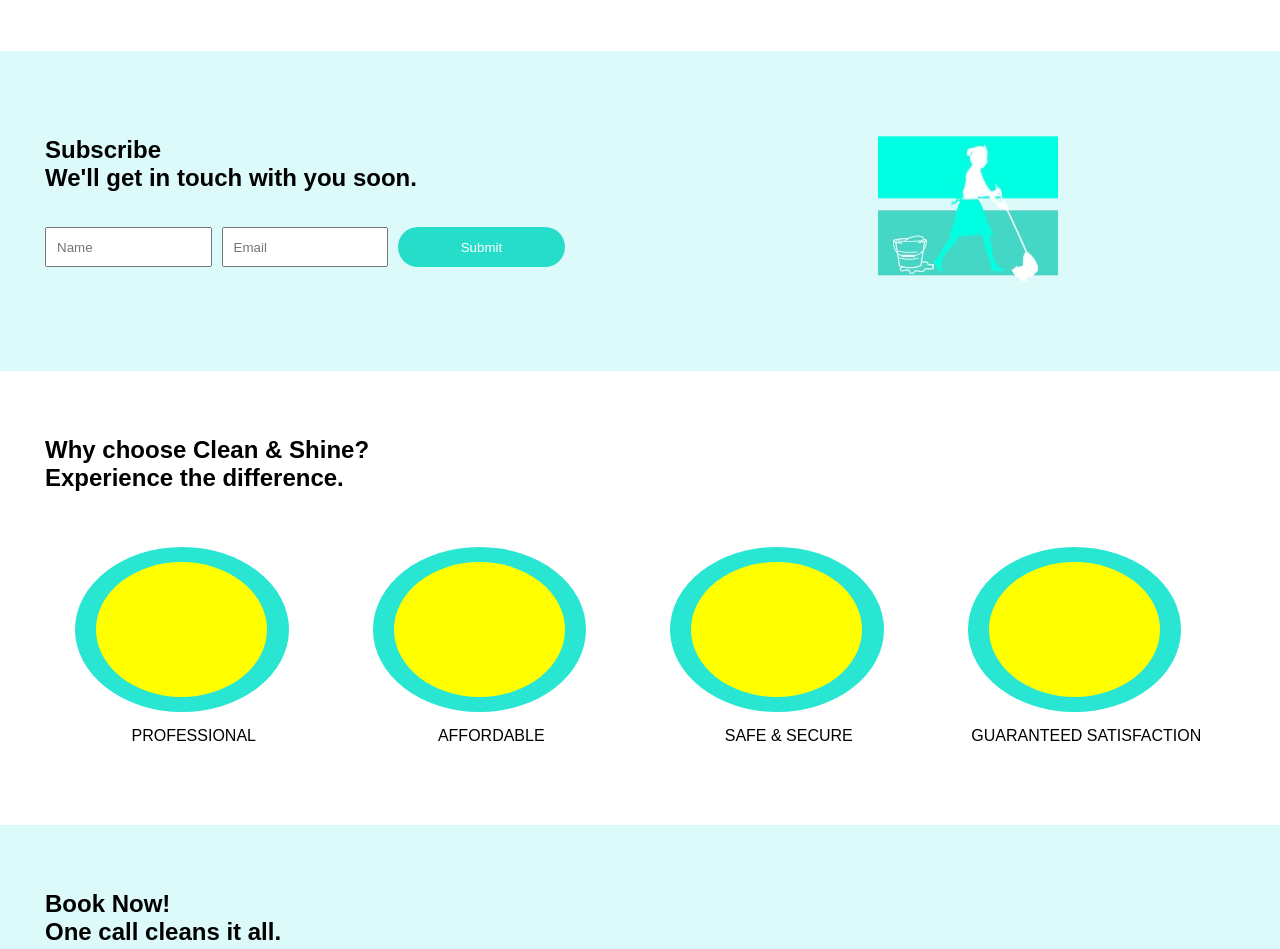
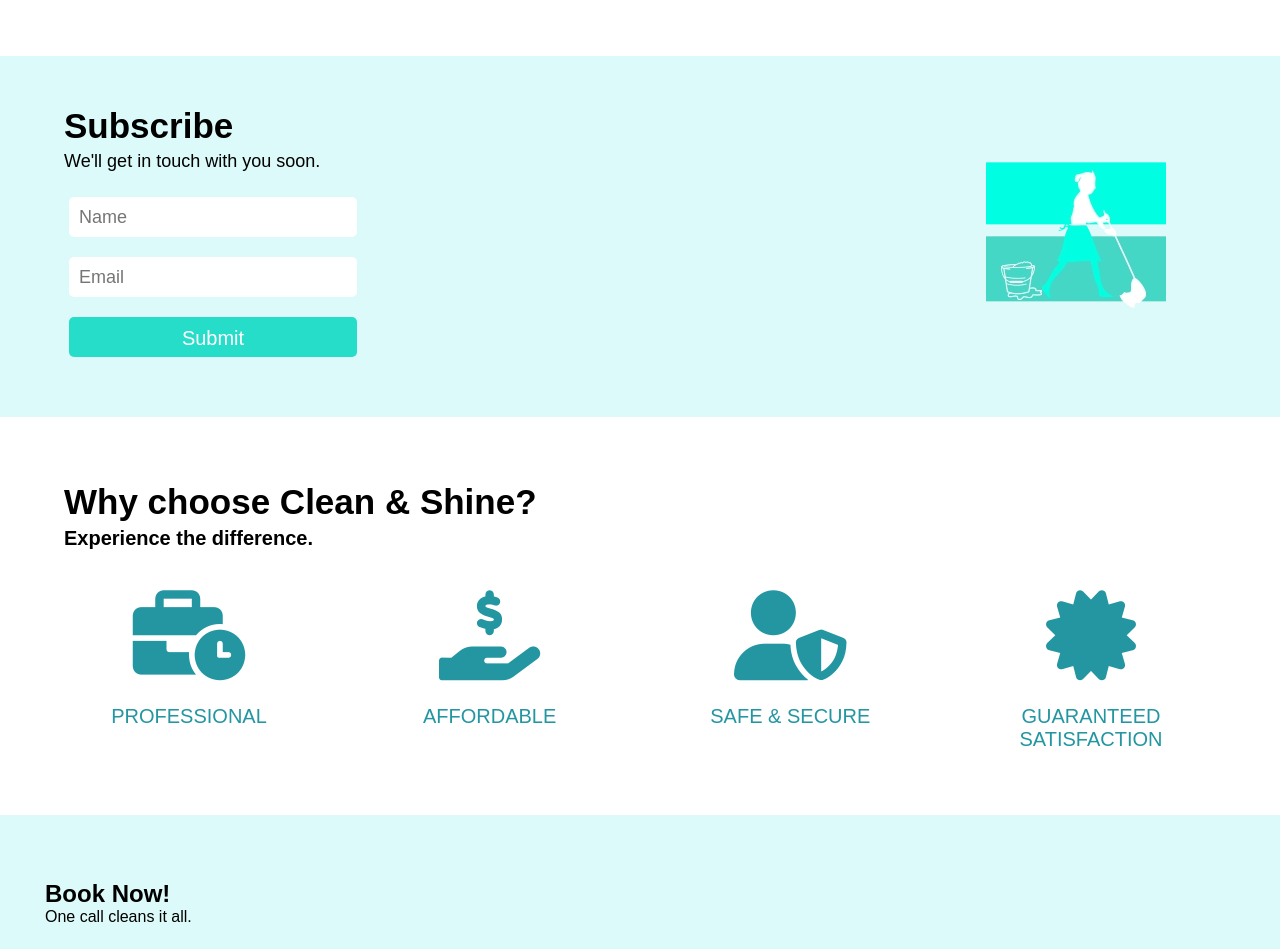
Before and after one commit to b-sandrine/clean-shine, a plain HTML site: page index.html in a window 1280 px wide. Shown: the part 2087-3036 px from the top of the page. Drawn offline with nearby package versions, Linux system fonts and the light colour scheme.

Commit message:
Changed service layout

```diff
--- a/index.css
+++ b/index.css
@@ -204,24 +204,30 @@
 .workingPrinciple .workingPrinciple-steps .workingPrinciple-step .number {
     border: 1px solid var(--var-text-black);
     width: 20%;
-    height: 40px;
-    padding: 2px;
+    height: 45px;
+    padding: 7px;
     margin-left: auto;
     margin-right: auto;
     margin-bottom: 15px;
 }
 
 .services {
-    width: 92%;
+    width: 90%;
     margin: 70px auto 60px auto;
 }
 
 .services .twin-headings {
-    margin-bottom: 15px;
+    margin-bottom: 20px;
 }
 
 .services .twin-headings h1{
     font-size: 35px;
+    margin-bottom: 5px;
+}
+
+.services .twin-headings p {
+    font-size: 20px;
+    font-weight: 600;
 }
 
 .services .services-description {
@@ -275,82 +281,107 @@
 
 .subscribe {
     width: 100%;
-    padding: 85px 45px;
+    padding: 50px 0;
     background-color: var(--var-aqua-slight);
+}
+
+.sub-subscribe {
+    width: 90%;
+    margin: 0 auto;
     display: flex;
+    justify-content: space-between;
+    align-items: center;
+}
+
+.subscribe h1 {
+    font-size: 35px;
+    margin-bottom: 5px;
+}
+
+.subscribe p {
+    font-size: 18px;
 }
 
 .subscribe .subscribe-left {
-    flex: 0 0 70%;
-    max-width: 0 0 70%;
+    width: 25%;
 }
 
 .subscribe .subscribe-left .subscribe-left-form {
-    margin-top: 35px;
+    margin-top: 15px;
 }
 
 .subscribe .subscribe-left .subscribe-left-form input {
     height: 40px;
-    margin-right: 10px;
+    margin: 10px  5px;
     padding: 10px;
-    width: 20%;
+    width: 100%;
+    border: none;
+    font-size: 18px;
+    border-radius: 5px;
 }
 
 .subscribe .subscribe-left .subscribe-left-form input[type="button"] {
     background: var(--var-text-green);
     color: var(--var-white-900);
-    border-radius: 25px;
+    border-radius: 5px;
     border: none;
+    font-size: 20px;
 }
 
 
 .subscribe .subscribe-right {
-    flex: 0 0 30%;
-    max-width: 30%;
+    width: 30%;
+    text-align: right;
+    margin-right: 50px;
 }
 
 .about-us {
-    width: 100%;
+    width: 90%;
     height: auto;
-    padding: 65px 45px;
+    padding: 65px 0;
+    margin: 0 auto;
+}
+
+.about-us h1 {
+    font-size: 35px;
+    margin-bottom: 5px;
+}
+
+.about-us p {
+    font-size: 20px;
+    font-weight: 700;
 }
 
 .about-us .about-us-items {
     width: 100%;
     height: auto;
     display: flex;
-    margin-top: 40px;
+    padding: 0;
+    justify-content: space-between;
+    align-items: center;
+    margin-top: 20px;
 }
 
-.about-us .about-us-items .about-us-item {
-    width: 100%;
-    margin: 15px 30px;
+
+.about-us .about-us-items .about-us-item .about-us-outer {
+    border-radius: 5px;
+    width: 250px;
+    height: 180px;
+    padding: 20px;
+    text-align: center;
+    /* border: 1px solid black; */
+    padding: 20px;
 }
 
-.about-us .about-us-items .about-us-item .about-us-outer {
-    width: 90%;
-    height: 165px;
-    background: var(--var-text-aqua);
-    border-radius: 50%;
-}
-
-.about-us .about-us-items .about-us-item .about-us-outer .about-us-inner {
-    width: 80%;
-    height: 135px;
-    background-color: var(--var-bg-yellow);
-    border-radius: 50%;
-    position: relative;
-    top: 15px;
-    left: 10%;
+.about-us .about-us-items .about-us-item .about-us-outer i  {
+    font-size: 90px;
+    color: #2396a1;
 }
 
 .about-us .about-us-items .about-us-item .about-us-description {
-    width: 100%;
-    text-align: center;
-    display: inline-block;
-    margin-top: 15px;
-    margin-left: auto;
-    margin-right: auto;
+    margin-top: 25px;
+    font-weight: 500;
+    color: #2396a1;
 }
 
 .book-us {
--- a/index.html
+++ b/index.html
@@ -10,6 +10,7 @@
     <script src="https://unpkg.com/react@18/umd/react.development.js" crossorigin></script>
     <script src="https://unpkg.com/react-dom@18/umd/react-dom.development.js" crossorigin></script>
     <script src="https://unpkg.com/babel-standalone@6/babel.min.js"></script>
+    <link rel="stylesheet" href="https://cdnjs.cloudflare.com/ajax/libs/font-awesome/6.0.0-beta3/css/all.min.css">
 </head>
 <body>
     <div id="root"></div>
--- a/index.js
+++ b/index.js
@@ -92,7 +92,7 @@ const MainContent = () => {
             <div className="services">
                 <div className="twin-headings">
                     <h1>Services</h1>
-                    <h2>Every project is different. Every client is special</h2>
+                    <p>Every project is different. Every client is special</p>
                 </div>
                 <div className="services-description">
                     <div className="services-description-large">
@@ -137,10 +137,11 @@ const MainContent = () => {
             </div>
 
             <div className="subscribe">
+                <div className="sub-subscribe">
                     <div className="subscribe-left">
                         <div className="twin-headings">
                             <h1>Subscribe</h1>
-                        <h2>We'll get in touch with you soon.</h2>
+                            <p>We'll get in touch with you soon.</p>
                         </div>
                         <div className="subscribe-left-form">
                             <input type="text" placeholder="Name" />
@@ -152,64 +153,62 @@ const MainContent = () => {
                         <img src="./assets/logo.webp" alt="the logo image"></img>
                     </div>
                 </div>
+            </div>
 
             <div className="about-us">
                 <div className="twin-headings">
                     <h1>Why choose Clean & Shine?</h1>
-                    <h2>Experience the difference.</h2>
+                    <p>Experience the difference.</p>
                 </div>
                 <div className="about-us-items">
                     <div className="about-us-item">
                         <div className="about-us-outer">
-                            <div className="about-us-inner">
-                                <i></i>
+                            <i class="fas fa-business-time" aria-hidden="true"></i>
+                            <p class="about-us-description">
+                                PROFESSIONAL
+                            </p>
                         </div>
-                        </div>
-                        <span class="about-us-description">
-                            PROFESSIONAL
-                        </span>
+
                     </div>
 
                     <div className="about-us-item">
                         <div className="about-us-outer">
-                            <div className="about-us-inner">
-                                <i></i>
+                            <i className="fas fa-hand-holding-usd"></i>
+                            <p class="about-us-description">
+                                AFFORDABLE
+                            </p>
                         </div>
-                        </div>
-                        <span class="about-us-description">
-                            AFFORDABLE
-                        </span>
+
                     </div>
 
                     <div className="about-us-item">
                         <div className="about-us-outer">
-                            <div className="about-us-inner">
-                                <i></i>
+                            <i className="fas fa-user-shield"></i>
+                            <p class="about-us-description">
+                                SAFE & SECURE
+                            </p>
                         </div>
-                        </div>
-                        <span class="about-us-description">
-                            SAFE & SECURE
-                        </span>
+
                     </div>
 
                     <div className="about-us-item">
                         <div className="about-us-outer">
-                            <div className="about-us-inner">
-                                <i></i>
+                            <i className="fas fa-certificate"></i>
+                            <p class="about-us-description">
+                                GUARANTEED SATISFACTION
+                            </p>
                         </div>
-                        </div>
-                        <span class="about-us-description">
-                            GUARANTEED SATISFACTION
-                        </span>
+
                     </div>
                 </div>
 
             </div>
 
             <div className="book-us">
+                <div className="sub-book-us">
                     <div className="twin-headings">
                         <h1>Book Now!</h1>
-                    <h2>One call cleans it all.</h2>
+                        <p>One call cleans it all.</p>
                     </div>
                     <div className="book-us-content">
                         <div className="book-us-form">
@@ -260,6 +259,7 @@ const MainContent = () => {
                         </div>
                     </div>
                 </div>
+            </div>
         </section>
     )
 }
```
Lines whose indentation alone changed are shown as unchanged.
